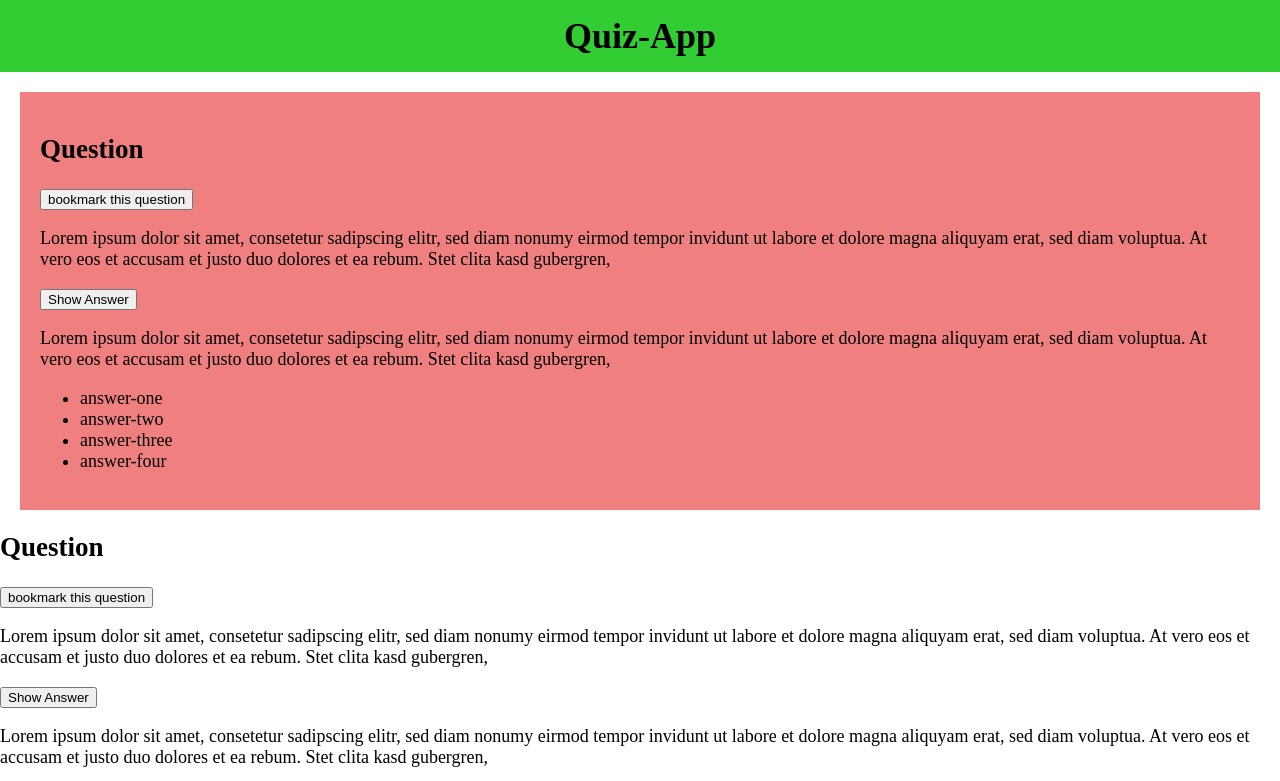
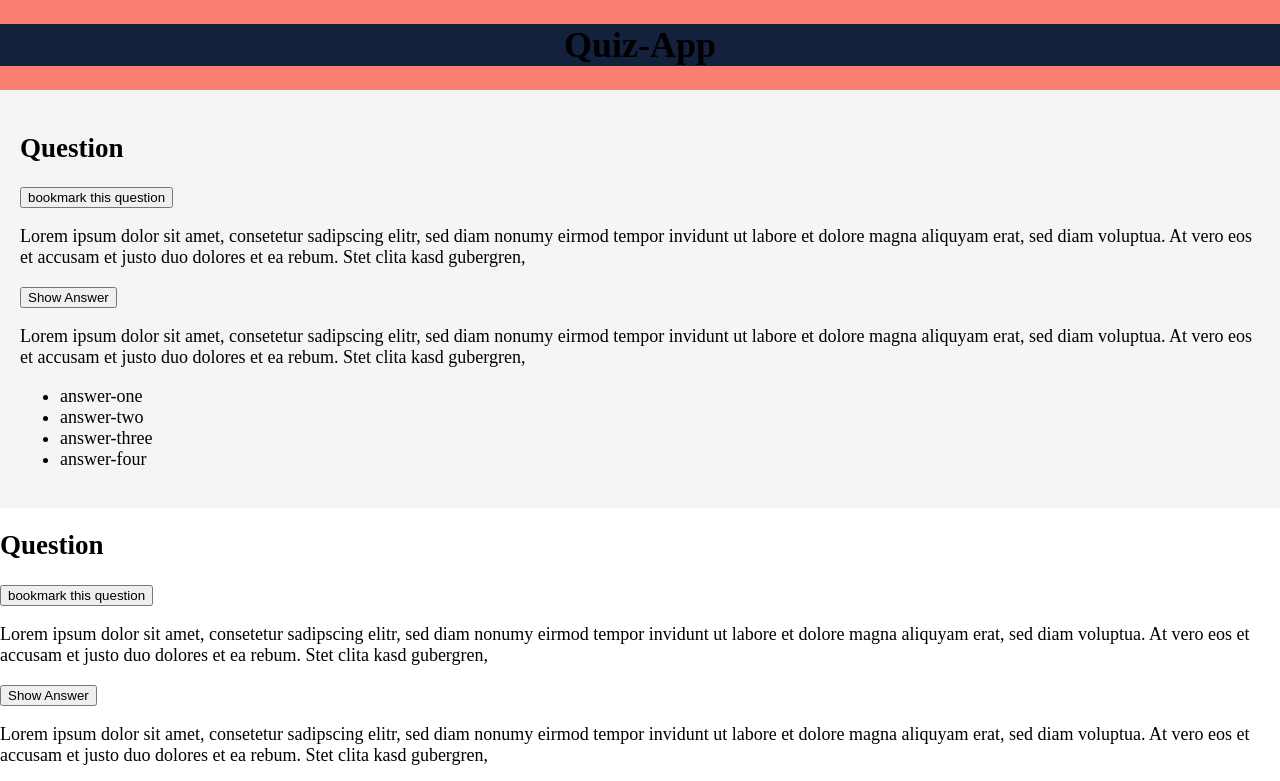
Before and after one commit to janhenrikfock/quiz-app, a plain HTML site: page p1-quizapp.html in a window 1280 px wide. Shown: the top 781 px of the page. Drawn offline with Linux system fonts and the light colour scheme.

Commit message:
Colourcodes in readme

```diff
--- a/style/style.css
+++ b/style/style.css
@@ -5,24 +5,25 @@ body {
     font-size: 112.5%;
     display: grid;
     grid-template-columns: auto;
-    grid-template-rows:repeat (3,auto);
+    grid-template-rows: 2fr, auto, 1fr;
     margin: 0px;
     justify-items: center;
+    align-items: start;
 }
 header {
     grid-row: 1;
     width: 100%;
+    background-color: salmon;
 }
 h1 {
     text-align: center;
-    background: limegreen;
-    margin: 0px;
+    background:rgb(20, 33, 61);
+    color: rgb( 20, 33, 61)
     padding: 15px;
 }
 .question-card {
-    background-color: lightcoral;
+    background-color: whitesmoke;
     padding: 20px;
-    margin: 20px;
 }
 footer {
     grid-row: 3;
```
Also changed, not shown: README.md.
